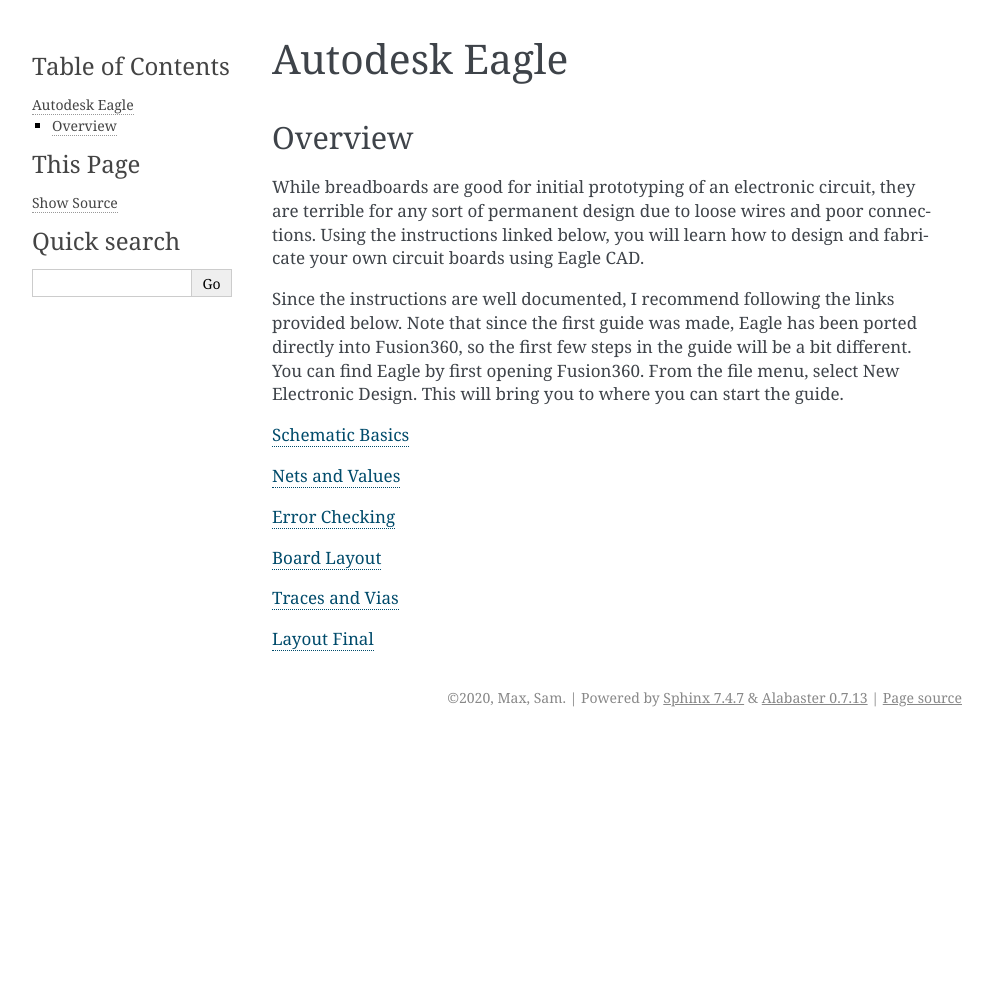
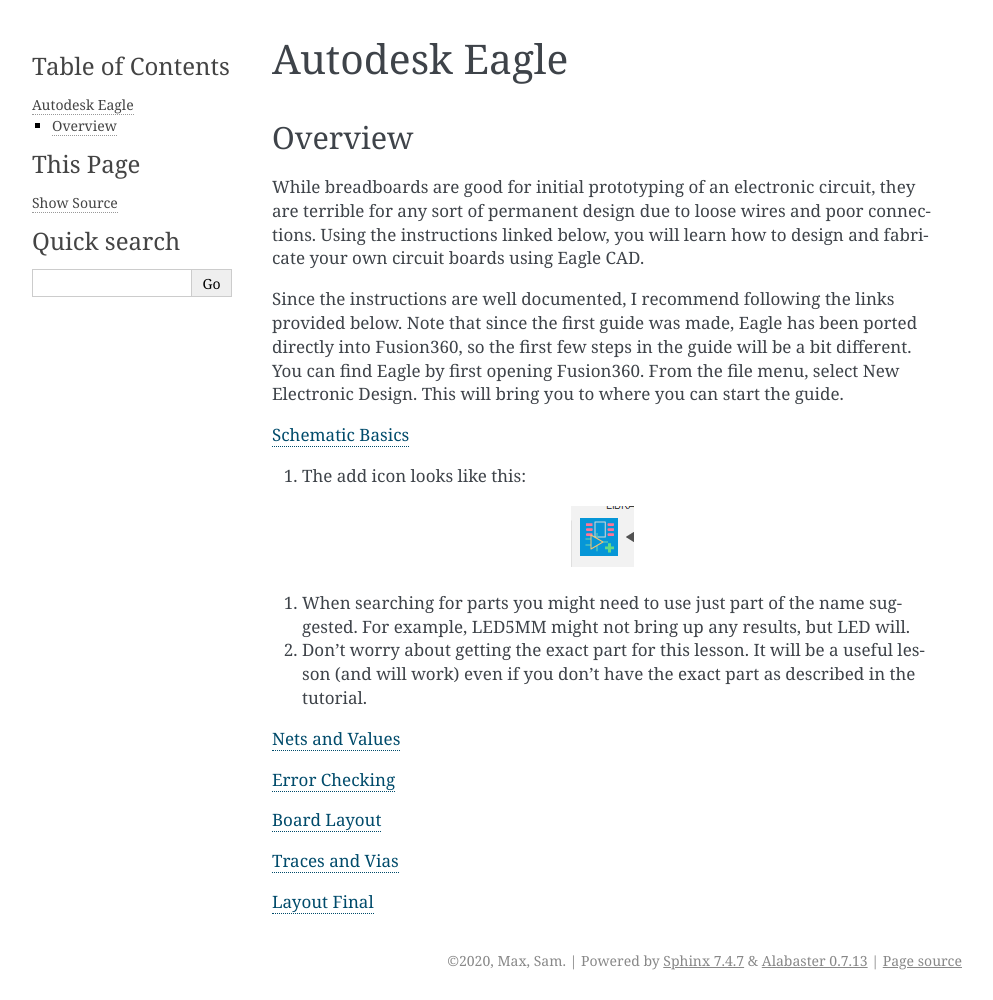
Before and after one commit to maxtkc/mvths-wiki, a Sphinx documentation site: the page built from docs/045-autodesk-eagle.rst, in a window 1280 px wide. Shown: the whole page, without its empty margins (148-1141 px from the left). Built offline with Sphinx 7.4.7, drawn with Linux system fonts in a browser that asks for light colours; pages that are not in the unit, such as notebooks, are missing from menus; before the commit the page ends 900 px from its top, so only the background shows below that.

Commit message:
Update 045-autodesk-eagle.rst

```diff
--- a/docs/045-autodesk-eagle.rst
+++ b/docs/045-autodesk-eagle.rst
@@ -10,6 +10,14 @@
 
 `Schematic Basics <https://www.autodesk.com/products/eagle/blog/schematic-basics-part-1/>`__
 
+#. The add icon looks like this:
+
+.. figure:: images/addicon.PNG
+
+#. When searching for parts you might need to use just part of the name suggested. For example, LED5MM might not bring up any results, but LED will.
+
+#. Don't worry about getting the exact part for this lesson. It will be a useful lesson (and will work) even if you don't have the exact part as described in the tutorial.
+
 `Nets and Values <https://www.autodesk.com/products/eagle/blog/schematic-basics-part-2-nets-and-values/>`__
 
 `Error Checking <https://www.autodesk.com/products/eagle/blog/schematic-basics-part-3-erc/>`__
```
